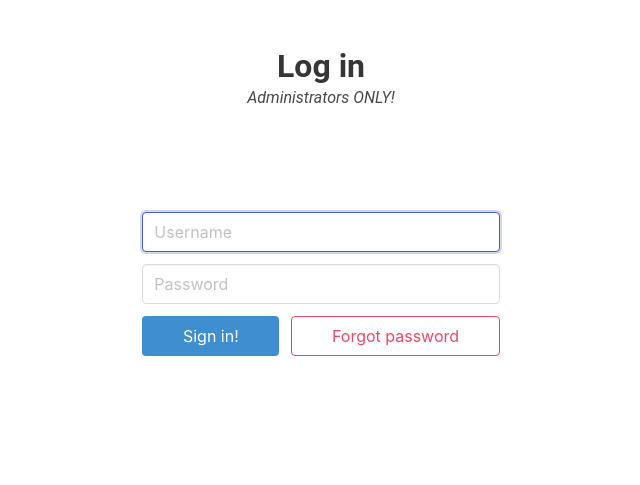
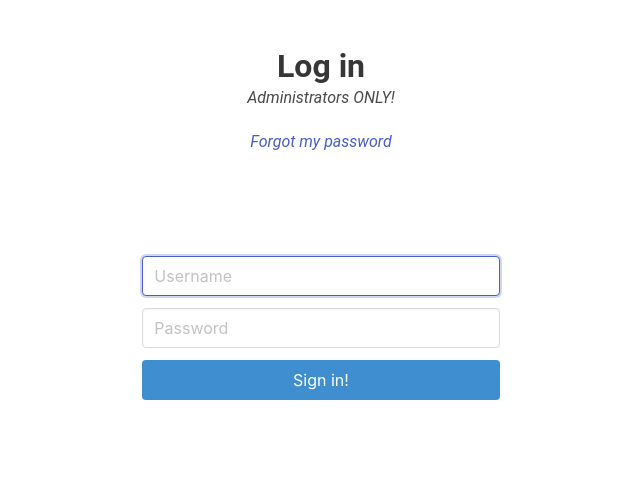
Before and after one commit to dugudugu/SIRA, a Django app: page /accounts/login/ in a window 1280 px wide; the page is wider, and only the part inside the window is pictured. Shown: the part 125-610 px from the top of that part, without its empty margins (319-959 px from the left). Run offline with Django 3.2, Linux system fonts and the light colour scheme; some libraries are stand-ins or nearby versions; some web fonts are replaced.

Commit message:
Fixed issues with resetting password

```diff
--- a/accounts/templates/login.html
+++ b/accounts/templates/login.html
@@ -9,6 +9,7 @@
         <div class="container">
             <h2 class="title has-text-centered" data-config-id="header">Log in</h2>
             <p class="subtitle is-size-6 has-text-centered is-italic has-tect-grey">Administrators ONLY!</p>
+            <p class="subtitle is-size-6 has-text-centered is-italic has-tect-grey"><a href="{% url 'password_reset' %}">Forgot my password</a></p>
         </div>
     </section>
 
@@ -40,9 +41,6 @@
                             <div class="control is-expanded">
                                 <input class="button is-info is-fullwidth" type="submit" value="Sign in!">
                             </div>
-                            <div class="control is-expanded">
-                                <input href="{% url 'password_reset' %}" class="button is-danger is-outlined is-fullwidth" type="submit" value="Forgot password">
-                            </div>
                         </div>
                     </form>
                 </div>
--- a/accounts/views.py
+++ b/accounts/views.py
@@ -25,7 +25,7 @@ class RegisterUserView(CreateView):
         user = form.save(commit=False)
         user.set_password(form.cleaned_data['password'])
         user.save()
-        messages.success(self.request, (f"Issue with foo"))
+        messages.success(self.request, f"Issue with foo")
         return redirect('login')
 
 class LoginUserView(LoginView):
```
